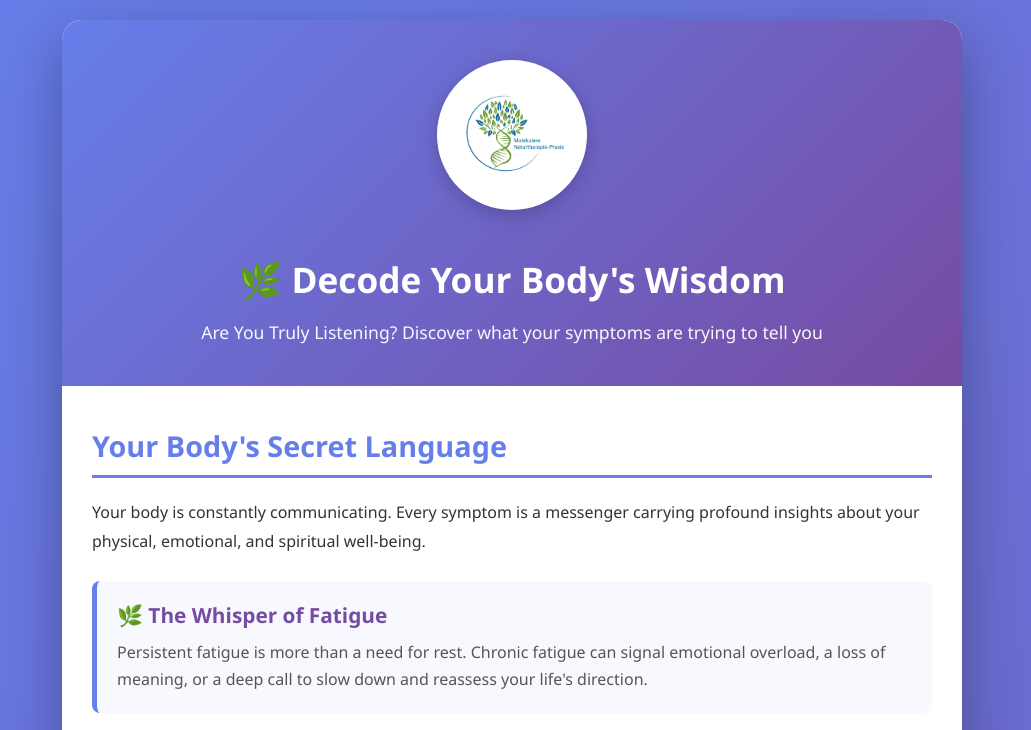
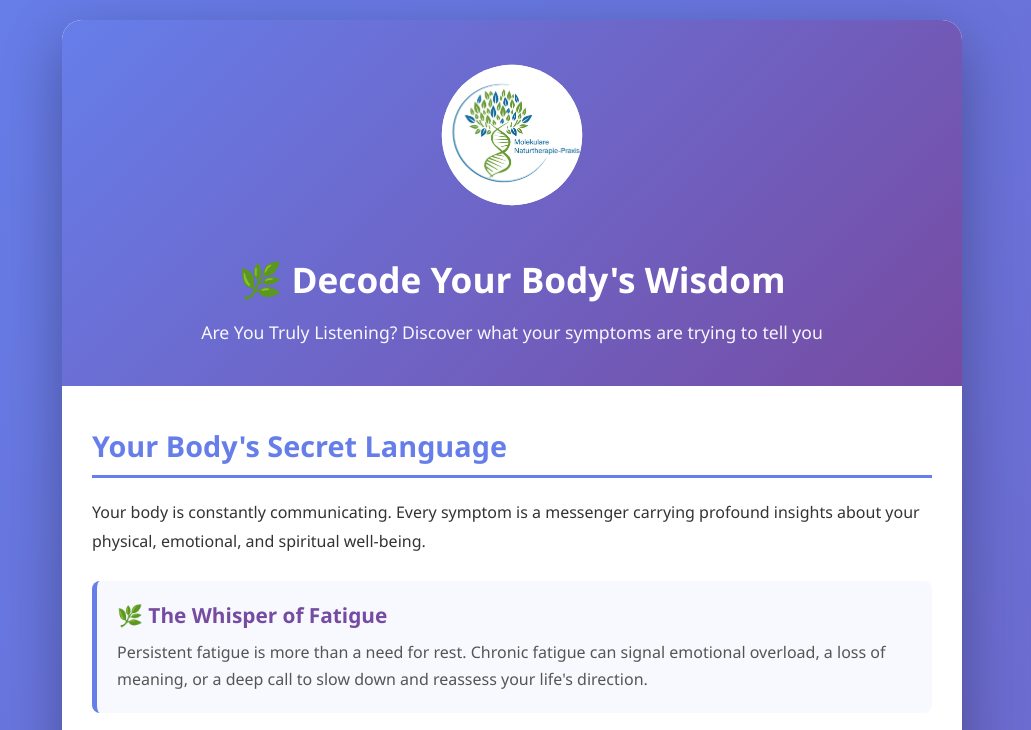
Before and after one commit to Health-cloud-web/Decode-Your-Body-s-Wisdom, a plain HTML site: page index.html in a window 1280 px wide. Shown: the top 730 px of the page, without its empty margins (128-1159 px from the left). Drawn offline with Linux system fonts and the light colour scheme.

```diff
--- a/index.html
+++ b/index.html
@@ -43,8 +43,8 @@
             border-radius: 50%;
             padding: 10px;
             box-shadow: 0 5px 20px rgba(0,0,0,0.2);
-            object-fit: cover;
-            object-position: center;
+            clip-path: circle(36% at center);
+            transform: scale(1.3);
         }
 
         .header h1 {
@@ -268,7 +268,7 @@
     <div class="container">
         <div class="header">
             <div style="margin-bottom: 20px;">
-                <img src="https://raw.githubusercontent.com/Health-cloud-web/Decode-Your-Body-s-Wisdom/main/Picture1.png"
+                <img src="./Picture1.png"
                      alt="Molekulare Naturtherapie-Praxis"
                      class="logo"
                      loading="lazy"
```
